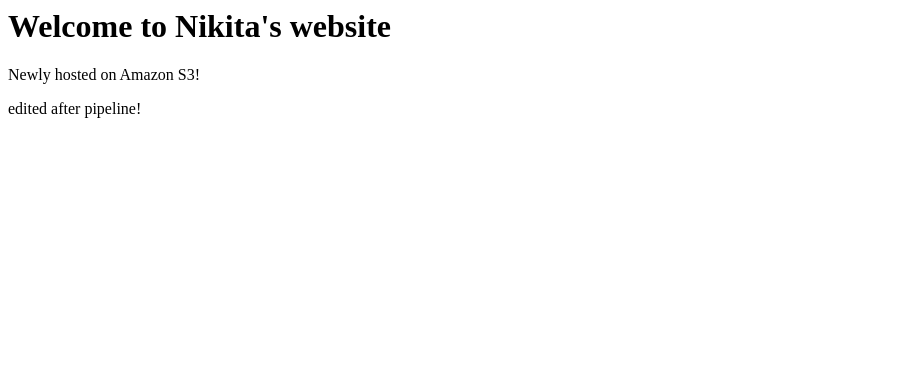
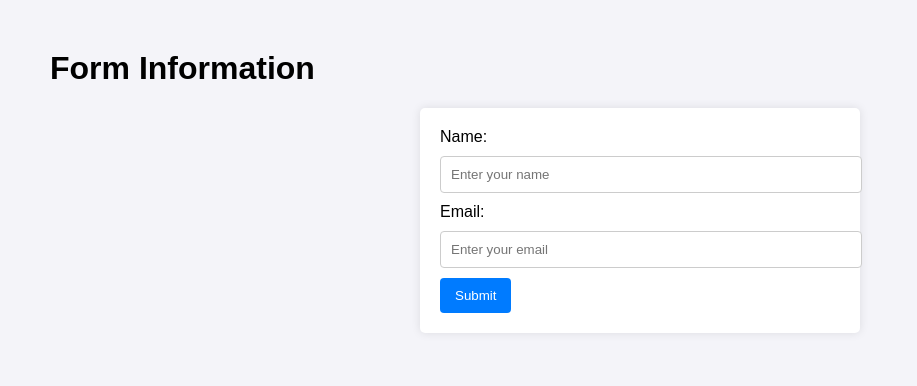
Before and after one commit to nikita-gokavi-htw/ProITD, a plain HTML site: page index.html in a window 1280 px wide. Shown: the whole page, without its empty margins (0-917 px from the left). Drawn offline with Linux system fonts and the light colour scheme.

Commit message:
Update index.html
changed index.html with submit option

```diff
--- a/index.html
+++ b/index.html
@@ -1,10 +1,56 @@
-<html xmlns="http://www.w3.org/1999/xhtml" >
+<!DOCTYPE html>
+<html lang="en">
 <head>
-    <title>My Website Home Page</title>
+    <meta charset="UTF-8">
+    <meta name="viewport" content="width=device-width, initial-scale=1.0">
+    <title>Form Submission</title>
+    <style>
+        body {
+            font-family: Arial, sans-serif;
+            margin: 50px;
+            padding: 0;
+            background-color: #f4f4f9;
+        }
+        form {
+            background: #fff;
+            padding: 20px;
+            border-radius: 5px;
+            box-shadow: 0 0 10px rgba(0, 0, 0, 0.1);
+            max-width: 400px;
+            margin: auto;
+        }
+        input[type="text"], input[type="email"] {
+            width: 100%;
+            padding: 10px;
+            margin: 10px 0;
+            border: 1px solid #ccc;
+            border-radius: 4px;
+        }
+        input[type="submit"] {
+            background-color: #007bff;
+            color: white;
+            padding: 10px 15px;
+            border: none;
+            border-radius: 4px;
+            cursor: pointer;
+        }
+        input[type="submit"]:hover {
+            background-color: #0056b3;
+        }
+    </style>
 </head>
 <body>
-  <h1>Welcome to Nikita's website</h1>
-  <p>Newly hosted on Amazon S3!</p>
-  <p>edited after pipeline!</p>
+
+    <h1>Form Information</h1>
+    <form id="userForm" method="GET" action="https://mn0xco3vy9.execute-api.eu-west-1.amazonaws.com/default/user08-store-fun">
+        <label for="name">Name:</label>
+        <input type="text" id="name" name="name" placeholder="Enter your name" required>
+
+        <label for="email">Email:</label>
+        <input type="email" id="email" name="param1" placeholder="Enter your email" required>
+
+        <input type="submit" value="Submit">
+    </form>
+
 </body>
 </html>
```
